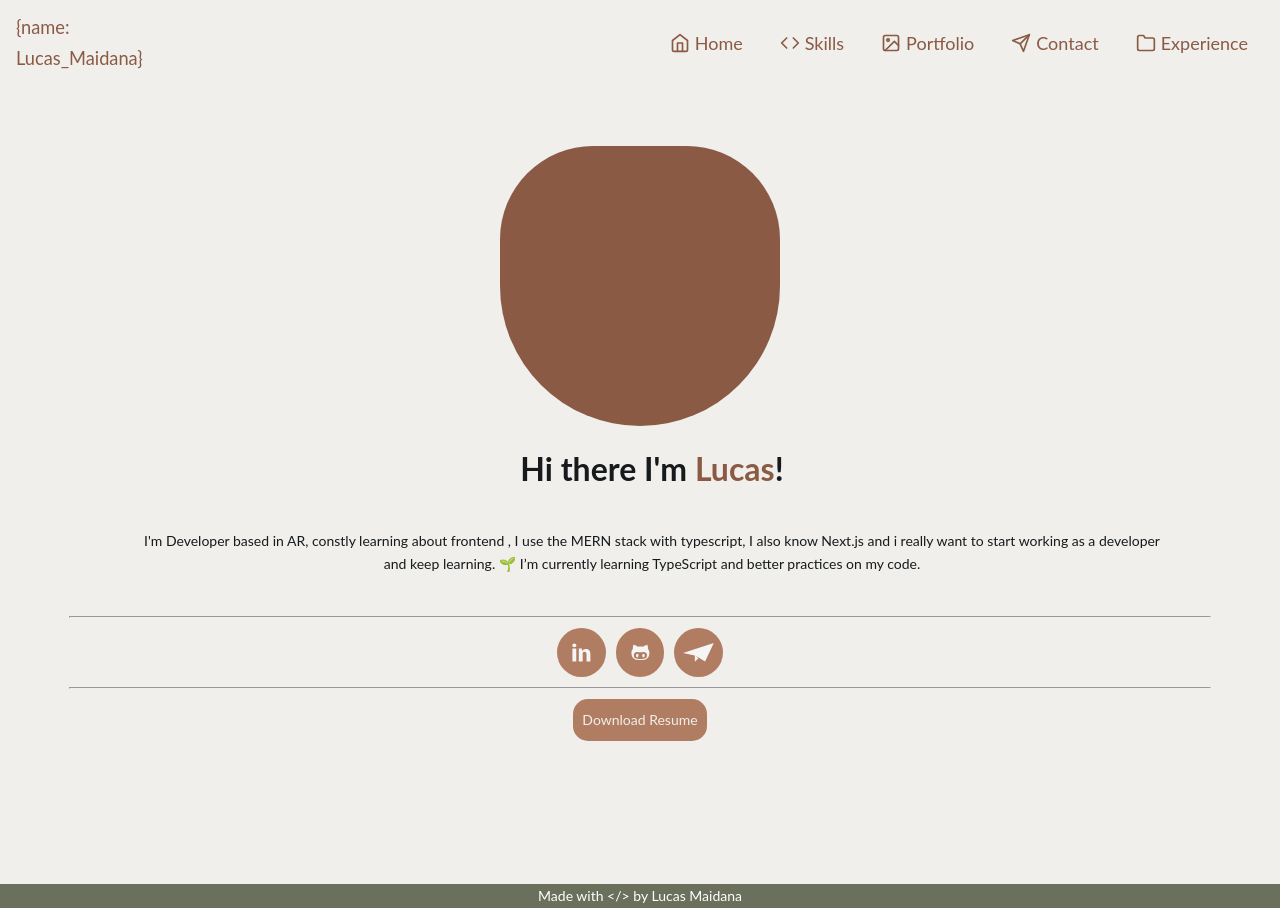
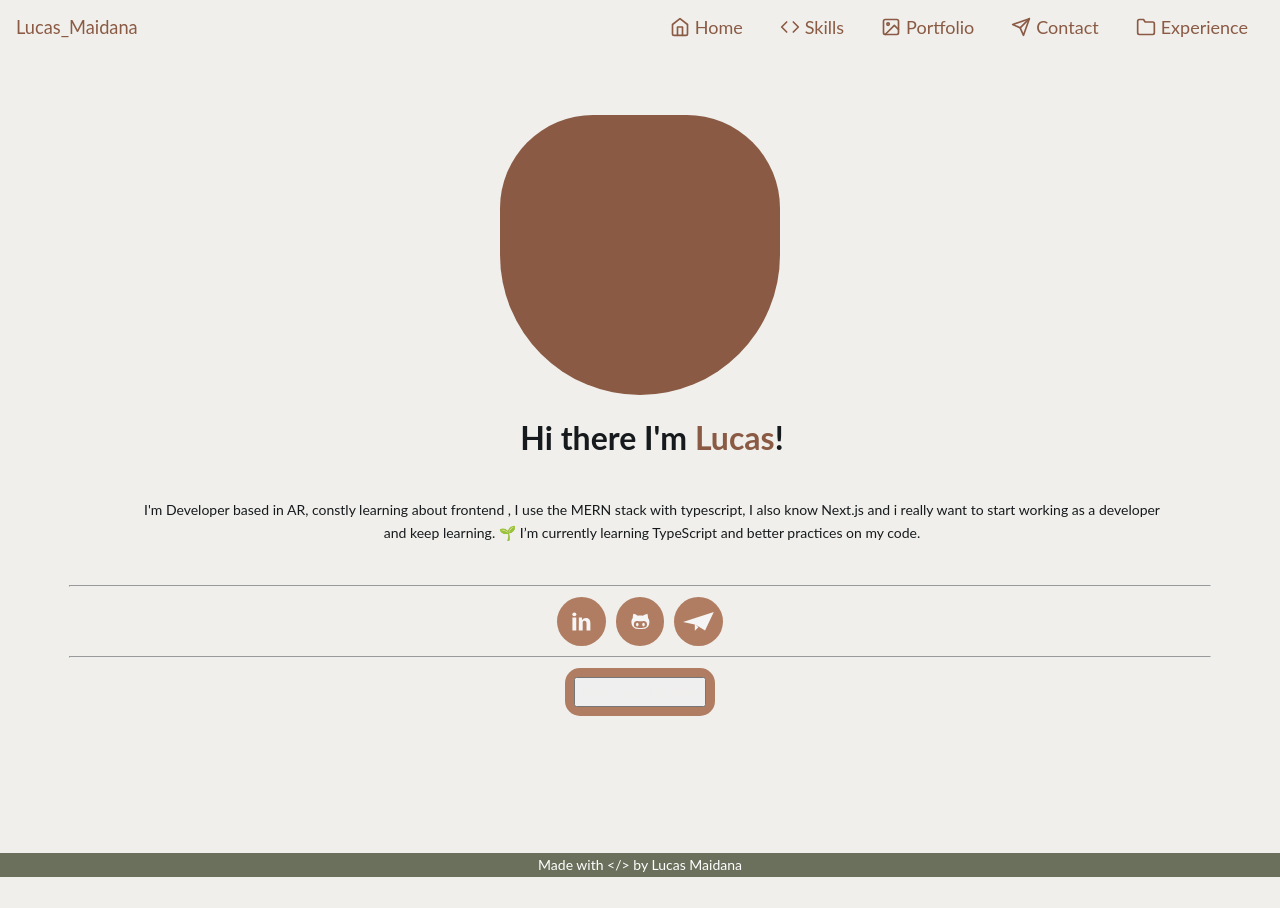
Before and after one commit to LMANMAI/Portfolio, a Next.js app: page / in a window 1280 px wide. After the commit the page ends 877 px from the top, so only its background shows below. Built offline with nearby package versions, Linux system fonts and the light colour scheme; a web font is replaced by a local one.

Commit message:
fix resume button

```diff
--- a/components/Header.tsx
+++ b/components/Header.tsx
@@ -44,8 +44,7 @@ const Header: React.FC<HeaderProps> = () => {
             router.push("/");
           }}
         >
-          {" "}
-          {`{name: Lucas_Maidana}`}
+          Lucas_Maidana
         </p>
 
         <Button onClick={() => handleClickMenu()}>
--- a/pages/index.tsx
+++ b/pages/index.tsx
@@ -11,12 +11,12 @@ import { TiSocialLinkedin, TiSocialGithub } from "react-icons/ti";
 import FileSaver from "file-saver";
 
 export default function Home() {
-  const saveFile = () => {
-    FileSaver.saveAs(
-      process.env.REACT_APP_CLIENT_URL + "/resources/cv.pdf",
-      "Lucas Maidana CV.pdf"
-    );
-  };
+  // const saveFile = () => {
+  //   FileSaver.saveAs(
+  //     process.env.REACT_APP_CLIENT_URL + "/cv.pdf",
+  //     "Lucas Maidana CV.pdf"
+  //   );
+  // };
   return (
     <AboutMeContainer>
       <Circle>{/* <img src="" alt="Profile" /> */}</Circle>
@@ -49,8 +49,12 @@ export default function Home() {
       </Social>
       <hr />
       <div className="button_download_container">
-        <SocialButton className="download_btn" onClick={() => saveFile()}>
-          Download Resume
+        <SocialButton
+          href="cv.pdf"
+          download="LucasMaidanaCV.pdf"
+          className="download_btn"
+        >
+          <button>Download Resume</button>
         </SocialButton>
       </div>
     </AboutMeContainer>
```
Also changed, not shown: 1 other file (tests, documents, lock files or other folders).
